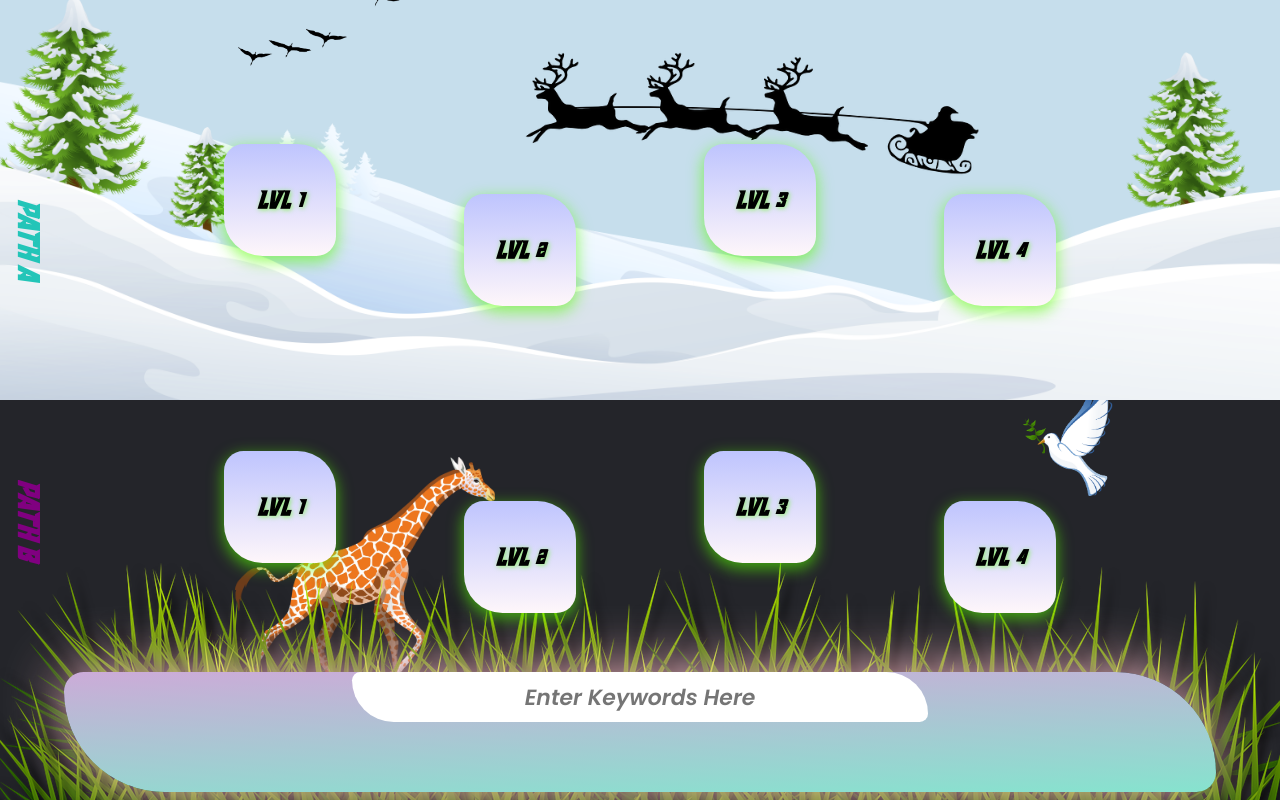
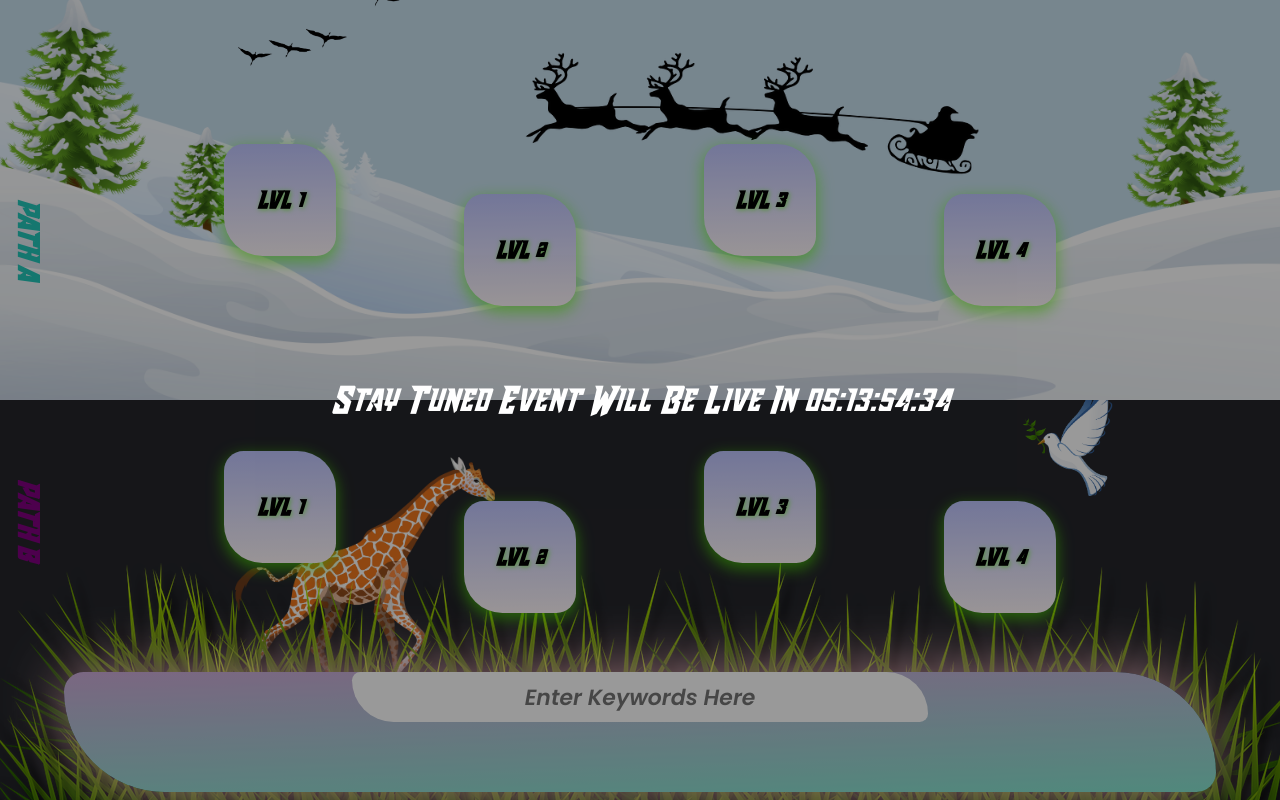
Before and after one commit to AshifAli007/breakthrucode, a React (Create React App) app: page /event in a window 1280 px wide. Built offline with nearby package versions, Linux system fonts and the light colour scheme; some icons are missing.

Commit message:
timer added

```diff
--- /dev/null
+++ b/src/components/CountDownTimer/CountDownTimer.js
@@ -0,0 +1,46 @@
+import React from 'react'
+
+const CountDownTimer = ({hoursMinSecs}) => {
+    console.log("hours mins secs", hoursMinSecs);
+    const { days=0, hours = 0, minutes = 0, seconds = 0 } = hoursMinSecs;
+    const [[dys, hrs, mins, secs], setTime] = React.useState([days, hours, minutes, seconds]);
+
+
+    const tick = () => {
+
+        if (dys<=0 && hrs <= 0 && mins <= 0 && secs <= 0)
+            console.log('its live');
+        else if(hrs === 0 && mins === 0 && secs ===0){
+            setTime([dys-1, 23, 59, 59]);
+        }
+        else if (mins === 0 && secs === 0) {
+            setTime([dys, hrs - 1, 59, 59]);
+        } else if (secs === 0) {
+            setTime([dys, hrs, mins - 1, 59]);
+        } else {
+            setTime([dys, hrs, mins, secs - 1]);
+        }
+    };
+
+
+    const reset = () => setTime([parseInt(days), parseInt(hours), parseInt(minutes), parseInt(seconds)]);
+
+
+    React.useEffect(() => {
+        const timerId = setInterval(() => tick(), 1000);
+        return () => clearInterval(timerId);
+    });
+
+
+    return (
+        (dys <= 0 && hrs <=0 && mins <= 0 && secs <= 0)?<p>Live</p>:
+        <div>
+            <p>Live In {`${dys.toString().padStart(2, '0')}:${hrs.toString().padStart(2, '0')}:${mins
+            .toString()
+            .padStart(2, '0')}:${secs.toString().padStart(2, '0')}`}</p>
+        </div>
+
+    );
+}
+
+export default CountDownTimer;
--- a/src/containers/Event/Event.js
+++ b/src/containers/Event/Event.js
@@ -16,6 +16,7 @@ import segment3 from '../../assets/finalLvl/segment3.png';
 import segment4 from '../../assets/finalLvl/segment4.pdf';
 
 import 'boxicons';
+import Timer from '../../components/CountDownTimer/CountDownTimer';
 import styles from './Event.module.css';
 import $ from 'jquery';
 import keywords from '../../config/index.json';
@@ -56,6 +57,26 @@ class Event extends Component{
             "lvl4a": segment3,
             "lvl4b": segment3,
             "final": segment4
+        }
+        const timeToLive = () =>{
+            let today = new Date();
+            let endTime = new Date(2021, 10, 5, 10, 0, 0, 0);
+            console.log('endTime', endTime);
+            let diffInMilliSecs = Date.parse(endTime) - today.getTime();
+
+            let days = Math.floor(diffInMilliSecs/(1000*60*60*24));
+            let hours = Math.floor((diffInMilliSecs/(1000*60*60))%24);
+            let minutes = Math.floor((diffInMilliSecs/(1000*60))%60);
+            let seconds = Math.floor((diffInMilliSecs/(1000))%60);
+
+            let timeToLive = {
+                days: days,
+                hours: hours,
+                minutes: minutes,
+                seconds:seconds
+            }
+            console.log(timeToLive);
+            return timeToLive;
         }
         const downloadPDF = (e)=>{
             let levelLocked = true;
@@ -154,6 +175,10 @@ class Event extends Component{
         });
         return (
             <div id='main' className={styles.main}>
+                <div onClick={timeToLive} class={styles.timer}>
+                    Stay Tuned Event Will Be&nbsp;
+                    <Timer hoursMinSecs={timeToLive()}></Timer>
+                </div>
                 <div id="rules" className={styles.rules}>
                     <h1>Instructions</h1>
                 </div>
--- a/src/containers/Event/Event.module.css
+++ b/src/containers/Event/Event.module.css
@@ -17,6 +17,21 @@ body{
 html{
   height: -webkit-fill-available;
   height: 100%;
+}
+.timer{
+  display: flex;
+  justify-content: center;
+  align-items: center;
+  position:absolute;
+  text-align: center;
+  top: 0;
+  left: 0;
+  width: 100%;
+  height: 100%;
+  z-index: 5;
+  background-color: rgba(0, 0, 0, 0.4);
+  font-size: 2rem;
+  color: white;
 }
 .main{
   width: 100%;
```
